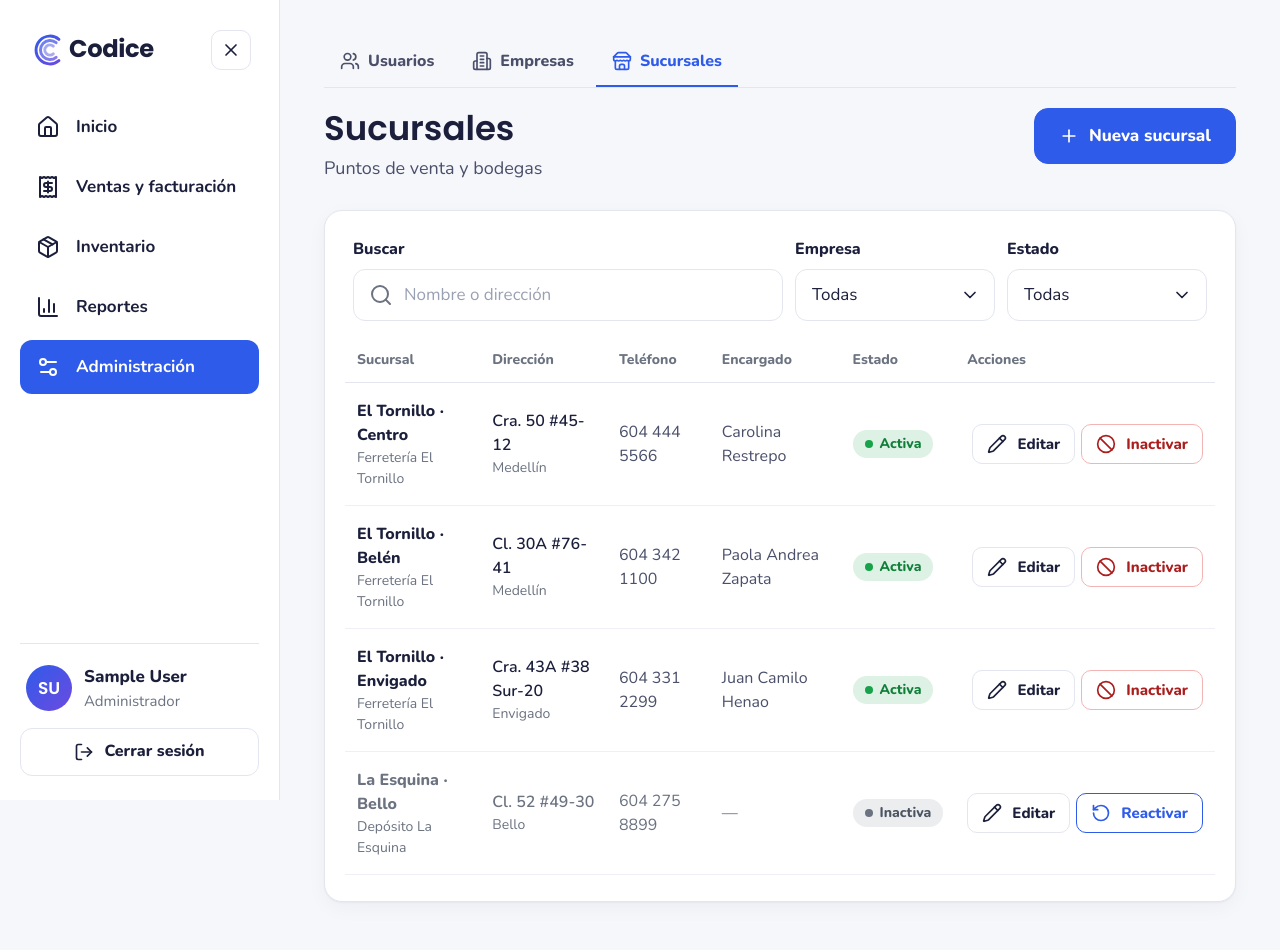
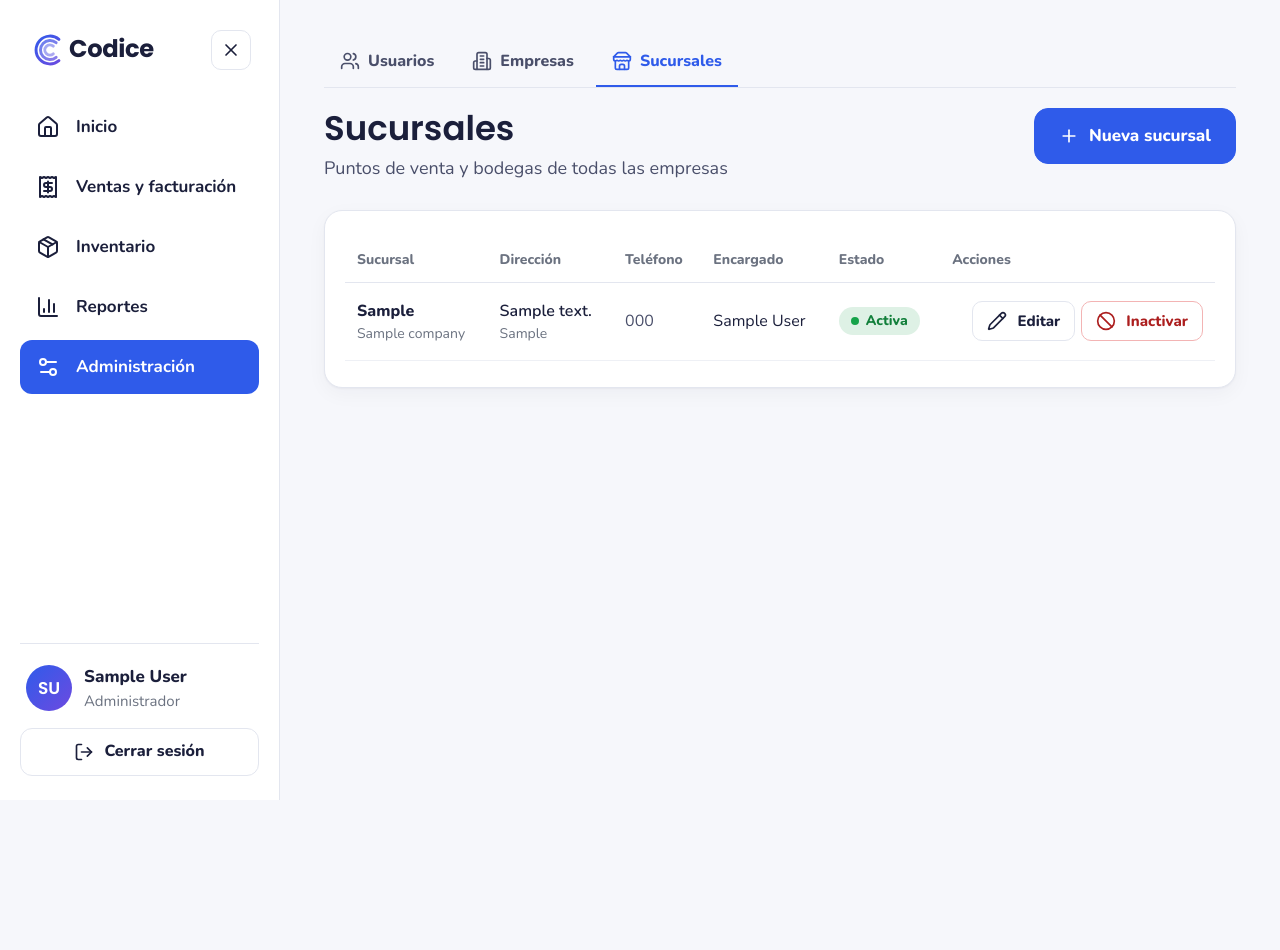
Before and after one commit to Nico-programmer/codice, a Django app: page /administracion/sucursales/ in a window 1280 px wide. After the commit the page ends 800 px from the top, so only its background shows below. Run offline with Django 5.2, Linux system fonts and the light colour scheme; a user stored in the database is signed in; tables that the repository leaves empty hold one stand-in row (values such as "Sample post"); some libraries are stand-ins or nearby versions.

Commit message:
feat: add branch create, edit and deactivate scoped by company

```diff
--- a/apps/companies/forms.py
+++ b/apps/companies/forms.py
@@ -1,5 +1,6 @@
 from django import forms
-from .models import Companies
+from django.contrib.auth import get_user_model
+from .models import Companies, Branch
 
 DV_WEIGHTS = (3, 7, 13, 17, 19, 23, 29, 37, 41, 43, 47, 53, 59, 67, 71)
 
@@ -32,3 +33,19 @@ class CompanyForm(forms.ModelForm):
             elif digit != nit_verification_digit(number):
                 self.add_error('verification_digit', 'El dígito de verificación no coincide con el NIT.')
         return cleaned
+
+class BranchForm(forms.ModelForm):
+    class Meta:
+        model = Branch
+        fields = ['company', 'headquarters', 'address', 'city', 'phone', 'manager']
+
+    def __init__(self, *args, user, **kwargs):
+        super().__init__(*args, **kwargs)
+        if user.is_superuser:
+            self.fields['company'].queryset = Companies.objects.filter(active=True)
+            company = self.instance.company if self.instance.pk else None
+        else:
+            del self.fields['company'] # El admin de empresa no elige: es la suya
+            company = user.company
+        users = get_user_model().objects.filter(is_active=True, company=company)
+        self.fields['manager'].queryset = users if company else users.none()
--- a/apps/companies/templates/companies/branches.html
+++ b/apps/companies/templates/companies/branches.html
@@ -3,87 +3,50 @@
 {% block title %}Sucursales{% endblock %}
 
 {% block content %}
-<nav class="tabs" aria-label="Secciones"><a class="tab" href="{% url 'users:list' %}"><svg class="icon icon--sm" aria-hidden="true"><use href="#users"></use></svg>Usuarios</a>{% if request.user.is_superuser %}<a class="tab" href="{% url 'companies:list' %}"><svg class="icon icon--sm" aria-hidden="true"><use href="#building-2"></use></svg>Empresas</a>{% endif %}<a class="tab is-active" href="{% url 'companies:branches' %}" aria-current="page"><svg class="icon icon--sm" aria-hidden="true"><use href="#store"></use></svg>Sucursales</a></nav>
+<nav class="tabs" aria-label="Secciones"><a class="tab" href="{% url 'users:list' %}">{% include "components/icon.html" with name="users" class="icon--sm" %}Usuarios</a>{% if request.user.is_superuser %}<a class="tab" href="{% url 'companies:list' %}">{% include "components/icon.html" with name="building-2" class="icon--sm" %}Empresas</a>{% endif %}<a class="tab is-active" href="{% url 'companies:branches' %}" aria-current="page">{% include "components/icon.html" with name="store" class="icon--sm" %}Sucursales</a></nav>
 <header class="page-header">
   <div>
     <h1 class="page-header__title">Sucursales</h1>
-    <p class="page-header__subtitle">Puntos de venta y bodegas</p>
+    <p class="page-header__subtitle">{% if request.user.is_superuser %}Puntos de venta y bodegas de todas las empresas{% else %}Puntos de venta y bodegas de {{ request.user.company.name }}{% endif %}</p>
   </div>
   <div class="page-header__actions">
-    <button type="button" class="btn btn--primary btn--lg" data-open="#drawer-sucursal"><svg class="icon icon--sm" aria-hidden="true"><use href="#plus"></use></svg>Nueva sucursal</button>
+    <a class="btn btn--primary btn--lg" href="{% url 'companies:branch_create' %}">{% include "components/icon.html" with name="plus" class="icon--sm" %}Nueva sucursal</a>
   </div>
 </header>
+
 <section class="card">
-  <div class="toolbar">
-    <div class="field toolbar__search"><label class="field__label" for="q">Buscar</label><div class="input-wrap"><svg class="icon" aria-hidden="true"><use href="#search"></use></svg><input class="input" id="q" type="search" placeholder="Nombre o dirección"></div></div>
-    <div class="field toolbar__filter"><label class="field__label" for="empresa">Empresa</label><select class="select" id="empresa" name="empresa"><option selected>Todas</option><option>Ferretería El Tornillo</option><option>Depósito La Esquina</option></select></div>
-    <div class="field toolbar__filter"><label class="field__label" for="estado">Estado</label><select class="select" id="estado" name="estado"><option selected>Todas</option><option>Activas</option><option>Inactivas</option></select></div>
-  </div>
+  {% if branches %}
   <div class="table-wrap">
     <table class="table table--stack">
       <thead><tr><th>Sucursal</th><th>Dirección</th><th>Teléfono</th><th>Encargado</th><th>Estado</th><th class="text-right">Acciones</th></tr></thead>
       <tbody>
-        <tr><td class="is-primary" data-label="Sucursal"><span class="cell-main">El Tornillo · Centro</span><span class="cell-sub">Ferretería El Tornillo</span></td><td data-label="Dirección"><span class="cell-main" style="font-weight:600">Cra. 50 #45-12</span><span class="cell-sub">Medellín</span></td><td class="is-muted tnum" data-label="Teléfono">604 444 5566</td><td class="is-muted" data-label="Encargado">Carolina Restrepo</td><td data-label="Estado"><span class="badge badge--success">Activa</span></td><td class="is-actions"><div class="table__actions"><button type="button" class="btn btn--neutral btn--sm" data-open="#drawer-sucursal"><svg class="icon icon--sm" aria-hidden="true"><use href="#pencil"></use></svg>Editar</button><button type="button" class="btn btn--danger btn--sm" data-open="#confirmar-inactivar"><svg class="icon icon--sm" aria-hidden="true"><use href="#ban"></use></svg>Inactivar</button></div></td></tr>
-        <tr><td class="is-primary" data-label="Sucursal"><span class="cell-main">El Tornillo · Belén</span><span class="cell-sub">Ferretería El Tornillo</span></td><td data-label="Dirección"><span class="cell-main" style="font-weight:600">Cl. 30A #76-41</span><span class="cell-sub">Medellín</span></td><td class="is-muted tnum" data-label="Teléfono">604 342 1100</td><td class="is-muted" data-label="Encargado">Paola Andrea Zapata</td><td data-label="Estado"><span class="badge badge--success">Activa</span></td><td class="is-actions"><div class="table__actions"><button type="button" class="btn btn--neutral btn--sm" data-open="#drawer-sucursal"><svg class="icon icon--sm" aria-hidden="true"><use href="#pencil"></use></svg>Editar</button><button type="button" class="btn btn--danger btn--sm" data-open="#confirmar-inactivar"><svg class="icon icon--sm" aria-hidden="true"><use href="#ban"></use></svg>Inactivar</button></div></td></tr>
-        <tr><td class="is-primary" data-label="Sucursal"><span class="cell-main">El Tornillo · Envigado</span><span class="cell-sub">Ferretería El Tornillo</span></td><td data-label="Dirección"><span class="cell-main" style="font-weight:600">Cra. 43A #38 Sur-20</span><span class="cell-sub">Envigado</span></td><td class="is-muted tnum" data-label="Teléfono">604 331 2299</td><td class="is-muted" data-label="Encargado">Juan Camilo Henao</td><td data-label="Estado"><span class="badge badge--success">Activa</span></td><td class="is-actions"><div class="table__actions"><button type="button" class="btn btn--neutral btn--sm" data-open="#drawer-sucursal"><svg class="icon icon--sm" aria-hidden="true"><use href="#pencil"></use></svg>Editar</button><button type="button" class="btn btn--danger btn--sm" data-open="#confirmar-inactivar"><svg class="icon icon--sm" aria-hidden="true"><use href="#ban"></use></svg>Inactivar</button></div></td></tr>
-        <tr class="is-inactive"><td class="is-primary" data-label="Sucursal"><span class="cell-main">La Esquina · Bello</span><span class="cell-sub">Depósito La Esquina</span></td><td data-label="Dirección"><span class="cell-main" style="font-weight:600">Cl. 52 #49-30</span><span class="cell-sub">Bello</span></td><td class="is-muted tnum" data-label="Teléfono">604 275 8899</td><td class="is-muted" data-label="Encargado">—</td><td data-label="Estado"><span class="badge badge--neutral">Inactiva</span></td><td class="is-actions"><div class="table__actions"><button type="button" class="btn btn--neutral btn--sm" data-open="#drawer-sucursal"><svg class="icon icon--sm" aria-hidden="true"><use href="#pencil"></use></svg>Editar</button><button type="button" class="btn btn--secondary btn--sm"><svg class="icon icon--sm" aria-hidden="true"><use href="#rotate-ccw"></use></svg>Reactivar</button></div></td></tr>
+        {% for b in branches %}
+        <tr{% if not b.active %} class="is-inactive"{% endif %}>
+          <td class="is-primary" data-label="Sucursal"><span class="cell-main">{{ b.headquarters }}</span>{% if request.user.is_superuser %}<span class="cell-sub">{{ b.company.name }}</span>{% endif %}</td>
+          <td data-label="Dirección"><span class="cell-main" style="font-weight:600">{{ b.address }}</span><span class="cell-sub">{{ b.city }}</span></td>
+          <td class="is-muted tnum" data-label="Teléfono">{{ b.phone|default:"—" }}</td>
+          <td data-label="Encargado">{% if b.manager %}{{ b.manager.get_full_name|default:b.manager.username }}{% else %}<span class="is-muted">Sin encargado</span>{% endif %}</td>
+          <td data-label="Estado">{% if b.active %}<span class="badge badge--success">Activa</span>{% else %}<span class="badge badge--neutral">Inactiva</span>{% endif %}</td>
+          <td class="is-actions">
+            <div class="table__actions">
+              <a class="btn btn--neutral btn--sm" href="{% url 'companies:branch_update' b.pk %}">{% include "components/icon.html" with name="pencil" class="icon--sm" %}Editar</a>
+              <form method="post" action="{% url 'companies:branch_toggle_active' b.pk %}"{% if b.active %} data-confirm="¿Inactivar {{ b.headquarters }}?" data-confirm-text="Ya no aparecerá para vender ni en el selector de sucursal. Las ventas y movimientos se conservan." data-confirm-button="Sí, inactivar"{% endif %}>{% csrf_token %}
+                {% if b.active %}
+                <button type="submit" class="btn btn--danger btn--sm">{% include "components/icon.html" with name="ban" class="icon--sm" %}Inactivar</button>
+                {% else %}
+                <button type="submit" class="btn btn--secondary btn--sm">{% include "components/icon.html" with name="rotate-ccw" class="icon--sm" %}Reactivar</button>
+                {% endif %}
+              </form>
+            </div>
+          </td>
+        </tr>
+        {% endfor %}
       </tbody>
     </table>
   </div>
+  {% else %}
+  {% url 'companies:branch_create' as create_url %}
+  {% include "components/empty_state.html" with icon="store" title="Todavía no hay sucursales" text="Crea la primera sucursal para empezar a vender y llevar inventario." action_label="Nueva sucursal" action_url=create_url %}
+  {% endif %}
 </section>
 {% endblock %}
-
-{% block overlays %}
-<div class="overlay" id="drawer-sucursal" role="dialog" aria-modal="true" aria-labelledby="drawer-sucursal-title">
-  <aside class="drawer">
-    <div class="drawer__header">
-      <div><h2 class="drawer__title" id="drawer-sucursal-title">Editar sucursal</h2><p class="drawer__subtitle">El Tornillo · Envigado</p></div>
-      <button type="button" class="btn btn--icon btn--sm btn--neutral" aria-label="Cerrar" title="Cerrar" data-close><svg class="icon icon--sm" aria-hidden="true"><use href="#x"></use></svg></button>
-    </div>
-    <form method="post" class="drawer__body" novalidate>{% csrf_token %}
-      <div class="field">
-  <label class="field__label" for="s-nombre">Nombre de la sucursal <span class="field__req">*</span></label>
-  <input class="input" id="s-nombre" name="s-nombre" type="text" value="El Tornillo · Envigado">
-</div>
-      <div class="field">
-  <label class="field__label" for="s-empresa">Empresa <span class="field__req">*</span></label>
-  <select class="select" id="s-empresa" name="s-empresa"><option selected>Ferretería El Tornillo</option><option>Depósito La Esquina</option></select>
-</div>
-      <div class="field">
-  <label class="field__label" for="s-dir">Dirección <span class="field__req">*</span></label>
-  <input class="input" id="s-dir" name="s-dir" type="text" value="Cra. 43A #38 Sur-20">
-</div>
-      <div class="form-grid">
-        <div class="field">
-  <label class="field__label" for="s-ciudad">Ciudad <span class="field__req">*</span></label>
-  <select class="select" id="s-ciudad" name="s-ciudad"><option>Medellín</option><option>Bello</option><option selected>Envigado</option><option>Itagüí</option></select>
-</div>
-        <div class="field">
-  <label class="field__label" for="s-tel">Teléfono</label>
-  <input class="input" id="s-tel" name="s-tel" type="tel" value="604 331 2299">
-</div>
-      </div>
-      <div class="field">
-  <label class="field__label" for="s-encargado">Encargado <span class="field__optional">(opcional)</span></label>
-  <select class="select" id="s-encargado" name="s-encargado"><option>Sin encargado</option><option selected>Juan Camilo Henao</option><option>Luis Fernando Ríos</option><option>Paola Andrea Zapata</option></select>
-</div>
-      <div class="form-section"><h3 class="form-section__title">Estado</h3><div class="cluster"><span class="badge badge--success">Activo</span><span class="text-2">Activa desde el 3 de marzo de 2025.</span></div></div>
-    </form>
-    <div class="drawer__footer">
-      <button type="button" class="btn btn--neutral btn--lg" data-close>Cancelar</button>
-      <button type="button" class="btn btn--primary btn--lg"><svg class="icon icon--sm" aria-hidden="true"><use href="#check"></use></svg>Guardar cambios</button>
-    </div>
-  </aside>
-</div>
-<div class="overlay overlay--center" id="confirmar-inactivar" role="alertdialog" aria-modal="true" aria-labelledby="confirmar-inactivar-title">
-  <div class="modal modal--center">
-    <div class="modal__icon icon-tile--danger"><svg class="icon" aria-hidden="true"><use href="#ban"></use></svg></div>
-    <h2 class="modal__title" id="confirmar-inactivar-title">¿Inactivar esta sucursal?</h2>
-    <p class="modal__text">No se podrán hacer ventas ni movimientos en ella. Su historial se conserva y puedes reactivarla.</p>
-    <div class="modal__actions">
-      <button type="button" class="btn btn--neutral btn--lg" data-close>Cancelar</button>
-      <button type="button" class="btn btn--danger-solid btn--lg" data-close>Sí, inactivar</button>
-    </div>
-  </div>
-</div>
-{% endblock %}
--- a/apps/companies/urls.py
+++ b/apps/companies/urls.py
@@ -1,15 +1,22 @@
 from django.urls import path
 
 from .views import (
-    BranchListView, CompaniesListView, CompanyCreateView, CompanyToggleActiveView, CompanyUpdateView
+    CompaniesListView, CompanyCreateView, CompanyToggleActiveView, CompanyUpdateView,
+    BranchListView, BranchCreateView, BranchUpdateView, BranchToggleActiveView
 )
 
 app_name = 'companies'
 
 urlpatterns = [
+    # Compañias
     path('administracion/empresas/', CompaniesListView.as_view(), name='list'),
     path('administracion/empresas/nueva/', CompanyCreateView.as_view(), name='create'),
     path('administracion/empresas/<int:pk>/editar/', CompanyUpdateView.as_view(), name='update'),
     path('administracion/empresas/<int:pk>/estado/', CompanyToggleActiveView.as_view(), name='toggle_active'),
+
+    # Sucursales
     path('administracion/sucursales/', BranchListView.as_view(), name='branches'),
+    path('administracion/sucursales/nueva/', BranchCreateView.as_view(), name='branch_create'),
+    path('administracion/sucursales/<int:pk>/editar/', BranchUpdateView.as_view(), name='branch_update'),
+    path('administracion/sucursales/<int:pk>/estado/', BranchToggleActiveView.as_view(), name='branch_toggle_active'),
 ]
--- a/apps/companies/views.py
+++ b/apps/companies/views.py
@@ -7,8 +7,10 @@ from django.urls import reverse_lazy
 from django.views import View
 from django.views.generic import TemplateView, ListView, CreateView, UpdateView
 
-from .forms import CompanyForm
+from .forms import CompanyForm, BranchForm
 from .models import Branch, Companies
+
+# ============================== Compañias ==============================
 
 class CompaniesListView(RoleRequiredMixin, ListView):
     allowed_roles = ()
@@ -57,6 +59,57 @@ class CompanyToggleActiveView(RoleRequiredMixin, View):
         messages.success(request, f'La empresa {company.name} quedó {status}.')
         return redirect('companies:list')
 
-class BranchListView(RoleRequiredMixin, TemplateView):
+# ============================== Sucursales ==============================
+
+class BranchScopeMixin:
+    """ cada administrado solo ve las sucursales de su empresa; el superusuario ve todas. """
+
+    def get_queryset(self):
+        branches = Branch.objects.select_related('company', 'manager').order_by('company__name', 'headquarters')
+        if self.request.user.is_superuser:
+            return branches
+        return branches.filter(company=self.request.user.company)
+
+class BranchFormMixin(BranchScopeMixin):
+    model = Branch
+    form_class = BranchForm
+    template_name = 'companies/branch_form.html'
+    success_url = reverse_lazy('companies:branches')
+
+    def get_form_kwargs(self):
+        kwargs = super().get_form_kwargs()
+        kwargs['user'] = self.request.user
+        return kwargs
+
+class BranchListView(RoleRequiredMixin, BranchScopeMixin, ListView):
     allowed_roles = ('admin',)
     template_name = 'companies/branches.html'
+    context_object_name = 'branches'
+
+class BranchCreateView(RoleRequiredMixin, BranchFormMixin, CreateView):
+    allowed_roles = ('admin',)
+
+    def form_valid(self, form):
+        if not self.request.user.is_superuser:
+            form.instance.company = self.request.user.company
+        messages.success(self.request, f'La sucursal {form.instance.headquarters} quedó creada.')
+        return super().form_valid(form)
+
+class BranchUpdateView(RoleRequiredMixin, BranchFormMixin, UpdateView):
+    allowed_roles = ('admin',)
+
+    def form_valid(self, form):
+        messages.success(self.request, f'Los cambios de {form.instance.headquarters} quedaron guardados.')
+        return super().form_valid(form)
+
+class BranchToggleActiveView(RoleRequiredMixin, BranchScopeMixin, View):
+    allowed_roles = ('admin',)
+    http_method_names = ['post']
+
+    def post(self, request, pk):
+        branch = get_object_or_404(self.get_queryset(), pk=pk)
+        branch.active = not branch.active
+        branch.save(update_fields=['active'])
+        status = 'reactivada' if branch.active else 'inactivada'
+        messages.success(request, f'La sucursal {branch.headquarters} quedó {status}')
+        return redirect('companies:branches')
```
Also changed, not shown: apps/companies/templates/companies/branch_form.html (added, +51 -0 lines).
